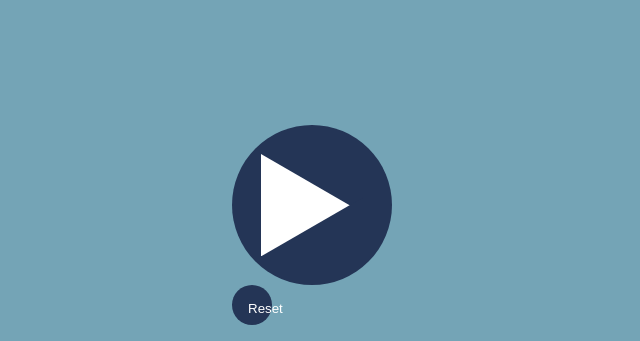
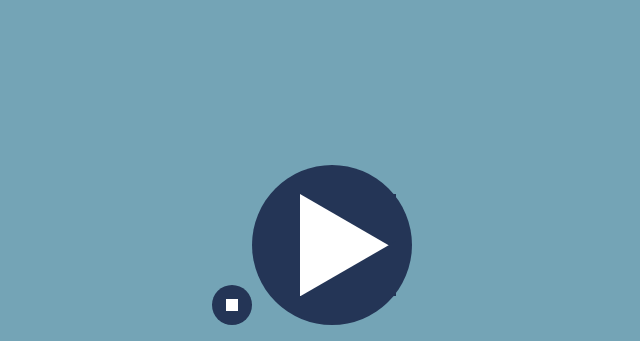
Before and after one commit to andreasnilssondev/timer, a website built with Vite: page index.html in a window 1280 px wide. Shown: the part 459-800 px from the top of the page, without its empty margins (328-968 px from the left). Built offline with nearby package versions, Linux system fonts and the light colour scheme.

Commit message:
#6 reset button
closes #6

```diff
--- a/index.html
+++ b/index.html
@@ -23,7 +23,11 @@
           >00</span
         >
       </div>
-      <div data-js="state" data-state="stopped">
+      <div class="button-container" data-js="state" data-state="stopped">
+        <button class="button reset" data-js="reset" type="button">
+          <span class="text sr-only">Reset</span>
+          <span class="icon"></span>
+        </button>
         <button
           class="button button--large"
           data-js="start-pause"
@@ -42,7 +46,6 @@
             <span class="text sr-only">Pause</span>
           </span>
         </button>
-        <button class="button" data-js="reset" type="button">Reset</button>
       </div>
     </div>
     <script type="module" src="/src/main.ts"></script>
--- a/src/style.css
+++ b/src/style.css
@@ -3,10 +3,11 @@
 
   --main-bg-color: #74a4b6;
   --main-text-color: #243556;
-  --secondary-text-color: #FFFFFF;
 
-  --font-size-medium: 3rem;
-  --font-size-large: min(20vh, 20vw);
+  --main-icon-color: #FFFFFF;
+
+  --font-size-h1: 3rem;
+  --font-size-large-responsive: min(20vh, 20vw);
 }
 
 * {
@@ -50,16 +51,16 @@ body {
 
 .title {
   text-align: center;
-  font-size: var(--font-size-medium);
+  font-size: var(--font-size-h1);
 }
 
 .text {
-  font-size: var(--font-size-medium);
+  font-size: var(--font-size-h1);
   line-height: 1;
 }
 
 .text--large {
-  font-size: var(--font-size-large);
+  font-size: var(--font-size-large-responsive);
 }
 
 .text--numbers {
@@ -71,7 +72,6 @@ body {
 .button {
   border: 0;
   background-color: var(--main-text-color);
-  color: var(--secondary-text-color);
   padding: 1rem;
   border-radius: 999rem;
   width: min(5vh, 5vw);
@@ -91,7 +91,7 @@ body {
   position: relative;
   width: 100%;
   height: 100%;
-  background-color: #FFFFFF;
+  background-color: var(--main-icon-color);
   overflow: hidden;
 }
 
@@ -133,7 +133,7 @@ body {
   top: 10%;
   width: 20%;
   height: 80%;
-  background-color: #FFFFFF;
+  background-color: var(--main-icon-color);
 }
 
 .started .icon::after {
@@ -143,7 +143,7 @@ body {
   top: 10%;
   width: 20%;
   height: 80%;
-  background-color: #FFFFFF;
+  background-color: var(--main-icon-color);
 }
 
 [data-state] .stopped,
@@ -162,6 +162,29 @@ body {
   height: 80%;
 }
 
-.paused {
+.paused, .stopped {
   margin-left: 25%;
 }
+
+.button-container {
+  display: flex;
+  align-items: flex-end;
+  justify-content: space-between;
+}
+
+.reset {
+  display: block;
+  position: relative;
+}
+
+.reset .icon {
+  position: absolute;
+  top: 0;
+  left: 0;
+  right: 0;
+  bottom: 0;
+  margin: auto;
+  width: 30%;
+  height: 30%;
+  background-color: var(--main-icon-color);
+}
```
